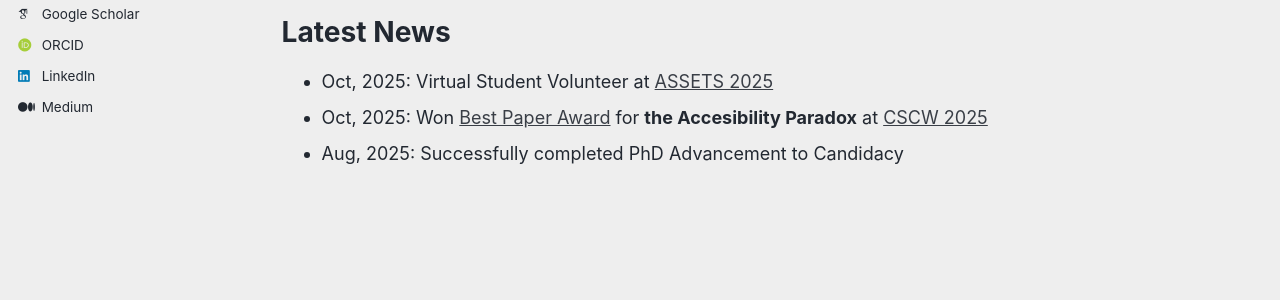
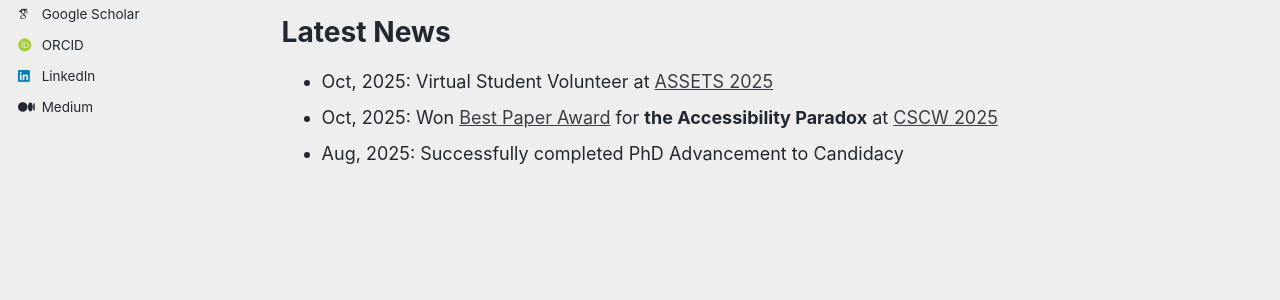
Before and after one commit to aparajitamarathe/aparajitamarathe.github.io, a Jekyll site: the page built from _pages/about.md, in a window 1280 px wide and 971 px high. Shown: the part 469-769 px from the top of the window. Built offline with Jekyll 4.4.1, drawn with Linux system fonts in a browser that asks for light colours; some web fonts are replaced.

Commit message:
Fix typo in paper title from 'Accesibility' to 'Accessibility'

```diff
--- a/_pages/about.md
+++ b/_pages/about.md
@@ -14,5 +14,5 @@ Before beginning my PhD, I worked as a User Experience Researcher on projects sp
 Latest News
 ======
 - Oct, 2025: Virtual Student Volunteer at [ASSETS 2025](https://assets25.sigaccess.org)
-- Oct, 2025: Won [Best Paper Award](https://programs.sigchi.org/cscw/2025/program/content/211004) for **the Accesibility Paradox** at [CSCW 2025](https://cscw.acm.org/2025/)
+- Oct, 2025: Won [Best Paper Award](https://programs.sigchi.org/cscw/2025/program/content/211004) for **the Accessibility Paradox** at [CSCW 2025](https://cscw.acm.org/2025/)
 - Aug, 2025: Successfully completed PhD Advancement to Candidacy
```
